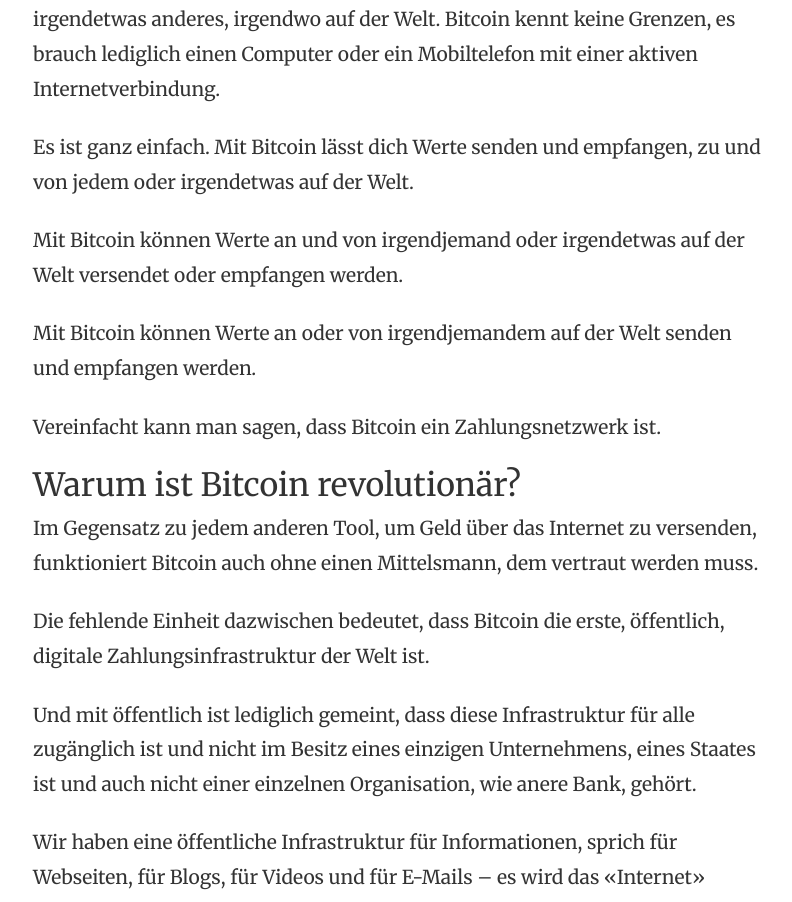
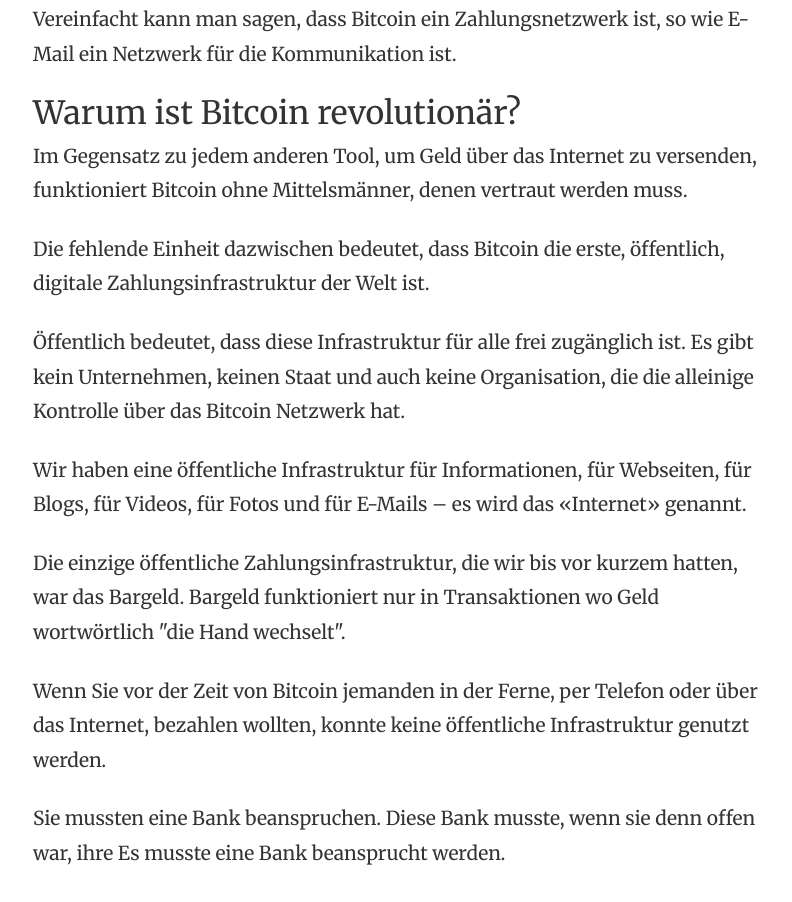
Before and after one commit to einfach-bitcoin/einfach-bitcoin, a plain HTML site: page index.html in a window 1280 px wide. Shown: the part 619-1521 px from the top of the page, without its empty margins (242-1034 px from the left). Drawn offline with Linux system fonts and the light colour scheme; a script that the page names is missing.

Commit message:
Update index.html

```diff
--- a/index.html
+++ b/index.html
@@ -74,10 +74,6 @@
 				</p>
 <h2>Was ist Bitcoin?</h2>
 <p>
-	Die Frage kommt so einfach daher - die Antwort leider nicht so sehr, da der Begriff
-Bitcoin für diverse Dinge gleichzeitig steht und verwendet wird.
-</p>
-<p>
 Bitcoin ist weltweit die erste Kryptowährung und funktioniert aufgrund des ersten
 öffentlichen Blockchain-Netzwerks, dem Bitcoin Netzwerk.
 </p>
@@ -94,13 +90,12 @@
 <h2>Was macht Bitcoin?</h2>
 				<p>
 
-					Es ist ganz einfach. Mit Bitcoin kann man Werte senden und empfangen, vor irgendjemanden
-oder irgendetwas an irgendjemanden anderen oder an irgendetwas anderes, irgendwo auf der Welt.
-Bitcoin kennt keine Grenzen, es brauch lediglich einen Computer oder ein Mobiltelefon
-mit einer aktiven Internetverbindung.
+					Mit Bitcoin kann man Werte versende und empfangen. Vor irgend jemanden an irgend jemanden anderen, irgendwo auf der Welt.
+Bitcoin kennt keine Grenzen, es braucht lediglich einen Computer oder ein Smartphone sowie eine Internetverbindung.
 				</p>
 
 
+<!--
 <p>
 				Es ist ganz einfach. Mit Bitcoin lässt dich Werte senden und empfangen,
 				zu und von jedem oder irgendetwas auf der Welt.
@@ -116,10 +111,11 @@
 		<p>
 				Mit Bitcoin können Werte an oder von irgendjemandem auf der Welt senden und empfangen werden.
 			</p>
-
+-->
 
 		<p>
-				Vereinfacht kann man sagen, dass Bitcoin ein Zahlungsnetzwerk ist.
+	<!--Vereinfacht kann man sagen, dass Bitcoin ein Zahlungsnetzwerk ist. so wie E-Mail ein Kommunikationsnetzwerk ist. -->
+			Vereinfacht kann man sagen, dass Bitcoin ein Zahlungsnetzwerk ist, so wie E-Mail ein Netzwerk für die Kommunikation ist.
 
 			</p>
 
@@ -132,8 +128,8 @@
 
 
 <p>
-Im Gegensatz zu jedem anderen Tool, um Geld über das Internet zu versenden, funktioniert Bitcoin
- auch ohne einen Mittelsmann, dem vertraut werden muss.
+Im Gegensatz zu jedem anderen Tool, um Geld über das Internet zu versenden,
+	funktioniert Bitcoin ohne Mittelsmänner, denen vertraut werden muss.
 </p>
 
 
@@ -146,19 +142,25 @@
 
 
 <p>
-
+<!--
 Und mit öffentlich ist lediglich gemeint, dass diese Infrastruktur
 für alle zugänglich ist und nicht im Besitz eines einzigen
-Unternehmens, eines Staates ist und auch nicht einer einzelnen Organisation, wie anere Bank, gehört.
+Unternehmens, eines Staates ist und auch nicht einer einzelnen Organisation, wie andere Bank, gehört.
+</p>
+-->
 
-</p>
+Öffentlich bedeutet, dass diese Infrastruktur für alle frei zugänglich ist.
+Es gibt kein Unternehmen, keinen Staat und auch keine Organisation, die die alleinige Kontrolle über das Bitcoin Netzwerk hat.
 
 
-<p>
+<!--p>
 Wir haben eine öffentliche Infrastruktur für Informationen, sprich für
 Webseiten, für Blogs, für Videos und für E-Mails – es wird das «Internet» genannt.
-</p>
-
+</p-->
+	<p>
+Wir haben eine öffentliche Infrastruktur für Informationen, für
+Webseiten, für Blogs, für Videos, für Fotos und für E-Mails – es wird das «Internet» genannt.
+				</p>
 
 <p>
 Die einzige öffentliche Zahlungsinfrastruktur, die wir bis vor kurzem hatten, war
@@ -172,12 +174,12 @@
 
 Wenn Sie vor der Zeit von Bitcoin jemanden in der Ferne, per Telefon
 oder über das Internet, bezahlen wollten, konnte keine öffentliche
-Infrastruktur verwendet werden.
+Infrastruktur genutzt werden.
 </p>
 
 
 <p>
-Sie mussten eine Bank beanspruchen. Diese Bank musste, wenn sie denn offen war,  ihre
+Sie mussten eine Bank beanspruchen. Diese Bank musste, wenn sie denn offen war, ihre
 Es musste eine Bank beansprucht werden.
 
 </p>
```
